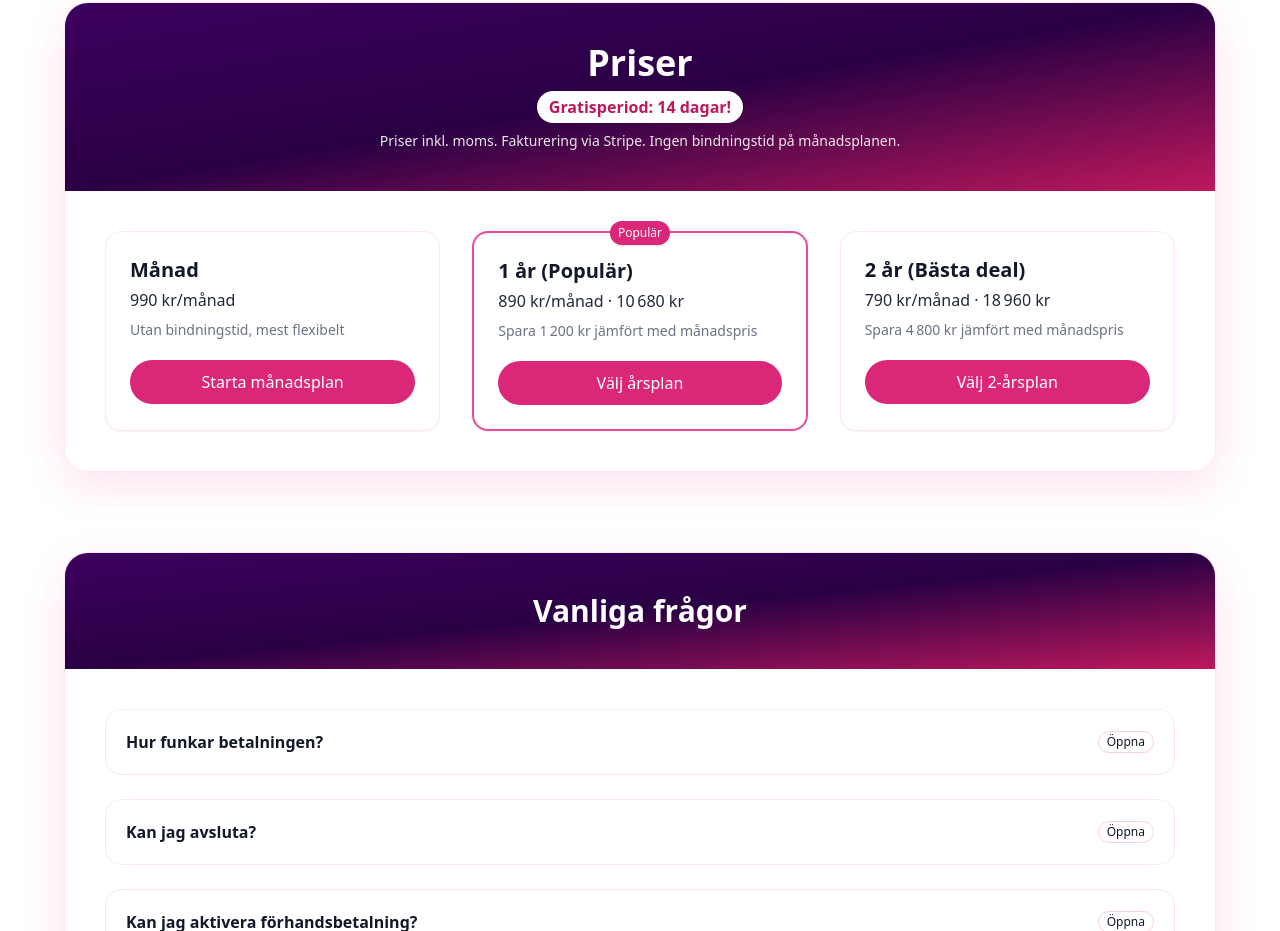
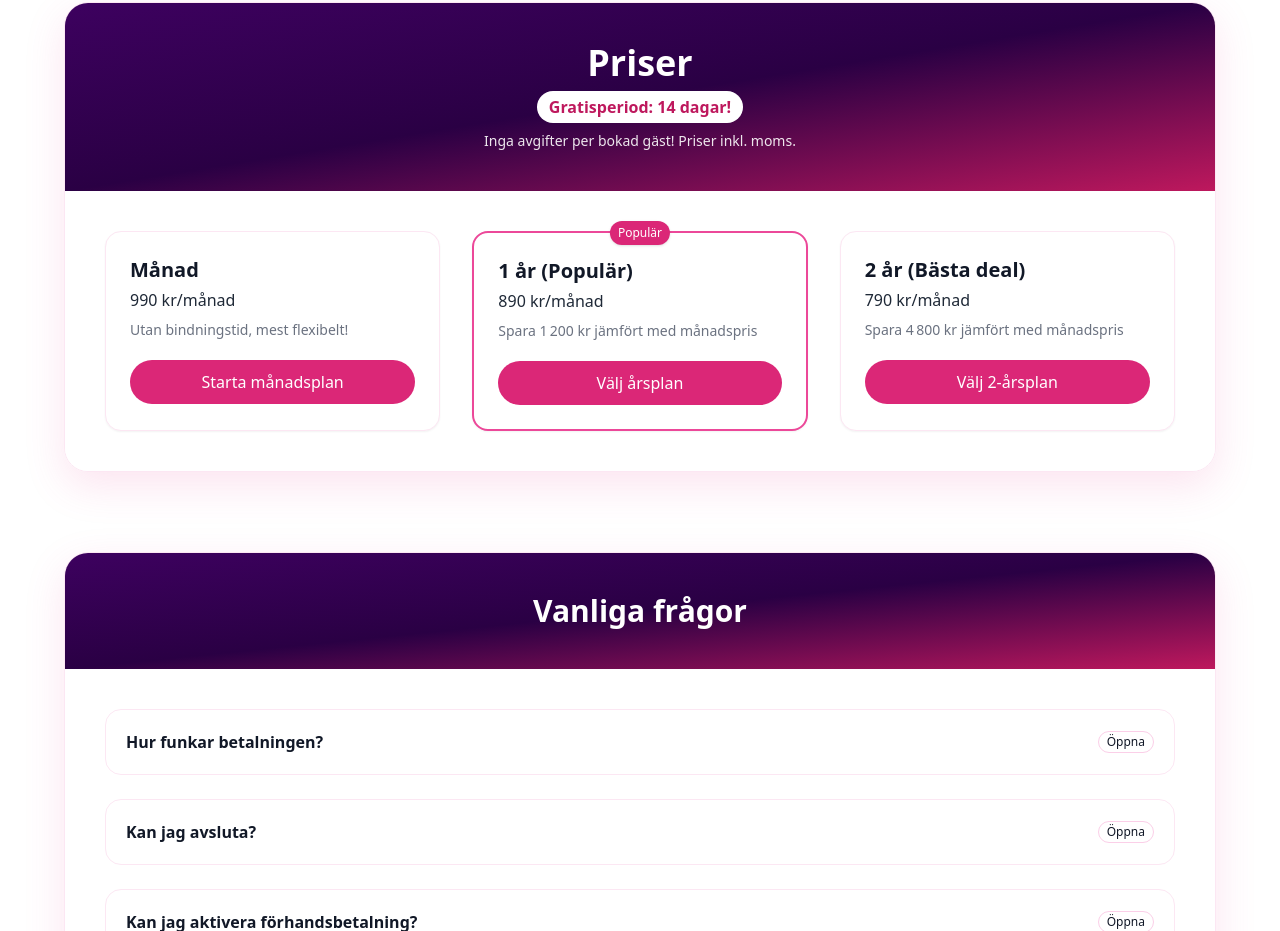
Before and after one commit to zebastianbt-ui/Derni-re-version-Bokata, a React (Vite) app: page / in a window 1280 px wide. Shown: the part 3000-3931 px from the top of the page. Built offline with nearby package versions, Linux system fonts and the light colour scheme; no server answers.

Commit message:
Refine pricing copy

```diff
--- a/src/pages/LandingPage.tsx
+++ b/src/pages/LandingPage.tsx
@@ -36,9 +36,9 @@ export default function Page() {
 
   // Single source of truth for plan data (used by Pricing cards & Signup modal)
   const PLAN_MAP = React.useMemo(() => ({
-    manad: { title: 'Månad', price: '990 kr/månad', note: 'Utan bindningstid, mest flexibelt' },
-    ettar: { title: '1 år (Populär)', price: '890 kr/månad · 10 680 kr', note: 'Spara 1 200 kr jämfört med månadspris' },
-    tvar: { title: '2 år (Bästa deal)', price: '790 kr/månad · 18 960 kr', note: 'Spara 4 800 kr jämfört med månadspris' }
+    manad: { title: 'Månad', price: '990 kr/månad', note: 'Utan bindningstid, mest flexibelt!' },
+    ettar: { title: '1 år (Populär)', price: '890 kr/månad', note: 'Spara 1 200 kr jämfört med månadspris' },
+    tvar: { title: '2 år (Bästa deal)', price: '790 kr/månad', note: 'Spara 4 800 kr jämfört med månadspris' }
   }), []);
 
   const handleAuthSubmit = (email, mode, planKey = 'manad') => {
@@ -188,13 +188,13 @@ export default function Page() {
           <div className="bg-gradient-to-br from-[#3d015f] via-[#2a0044] to-pink-700 text-white text-center px-6 py-10">
             <h2 className="text-3xl md:text-4xl font-extrabold">Priser</h2>
             <p className="mt-2"><span className="inline-block bg-white text-pink-700 font-semibold px-3 py-1 rounded-full">Gratisperiod: 14 dagar!</span></p>
-            <p className="opacity-90 text-sm mt-2">Priser inkl. moms. Fakturering via Stripe. Ingen bindningstid på månadsplanen.</p>
+            <p className="opacity-90 text-sm mt-2">Inga avgifter per bokad gäst! Priser inkl. moms.</p>
           </div>
           <div className="bg-white px-6 md:px-10 py-10">
             <div className="grid md:grid-cols-3 gap-8">
-              <PriceCard title="Månad" priceLine="990 kr/månad" note="Utan bindningstid, mest flexibelt" cta="Starta månadsplan" onSelect={()=>openPlan(PLAN_MAP.manad)} />
-              <PriceCard title="1 år (Populär)" highlight priceLine="890 kr/månad · 10 680 kr" note="Spara 1 200 kr jämfört med månadspris" cta="Välj årsplan" onSelect={()=>openPlan(PLAN_MAP.ettar)} />
-              <PriceCard title="2 år (Bästa deal)" priceLine="790 kr/månad · 18 960 kr" note="Spara 4 800 kr jämfört med månadspris" cta="Välj 2‑årsplan" onSelect={()=>openPlan(PLAN_MAP.tvar)} />
+              <PriceCard title="Månad" priceLine="990 kr/månad" note="Utan bindningstid, mest flexibelt!" cta="Starta månadsplan" onSelect={()=>openPlan(PLAN_MAP.manad)} />
+              <PriceCard title="1 år (Populär)" highlight priceLine="890 kr/månad" note="Spara 1 200 kr jämfört med månadspris" cta="Välj årsplan" onSelect={()=>openPlan(PLAN_MAP.ettar)} />
+              <PriceCard title="2 år (Bästa deal)" priceLine="790 kr/månad" note="Spara 4 800 kr jämfört med månadspris" cta="Välj 2‑årsplan" onSelect={()=>openPlan(PLAN_MAP.tvar)} />
             </div>
           </div>
         </div>
```
